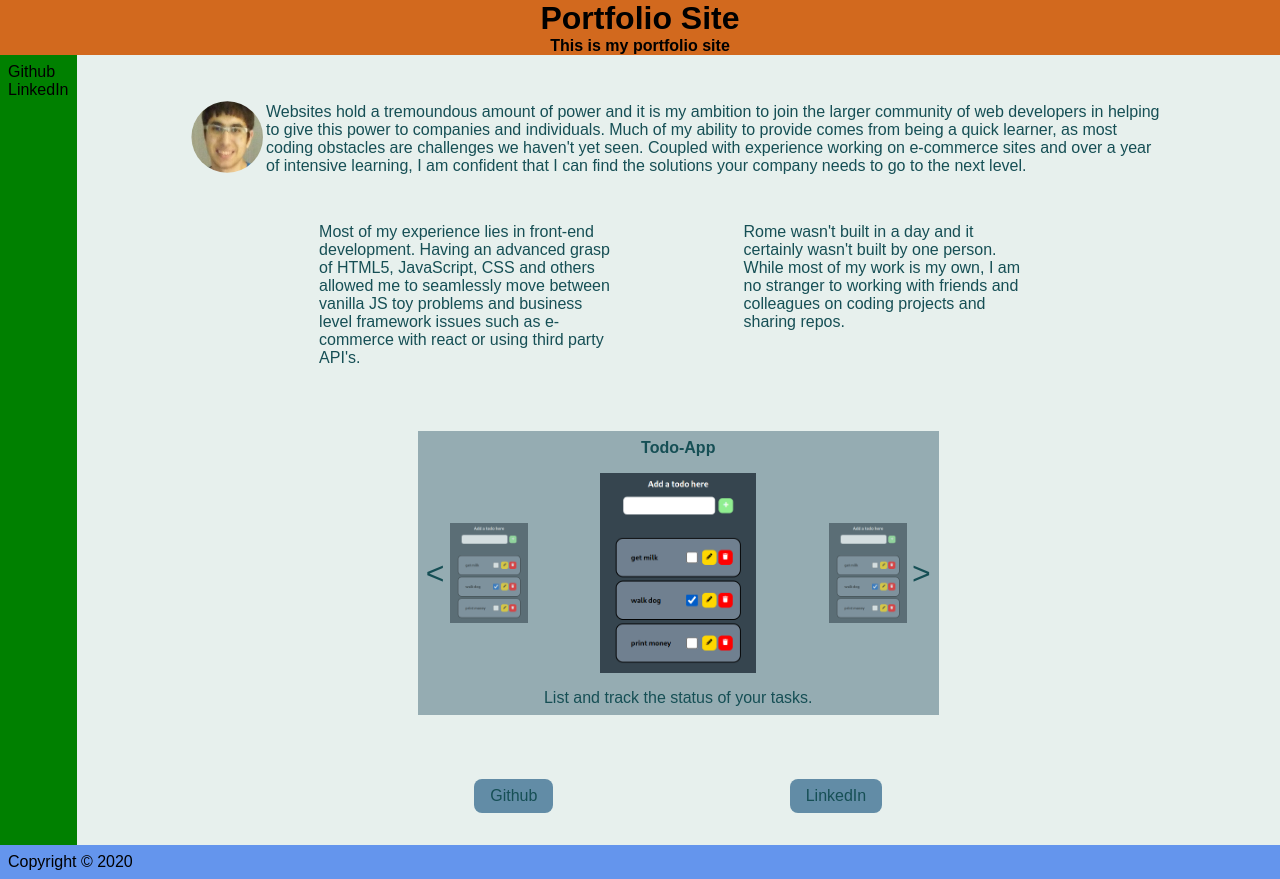
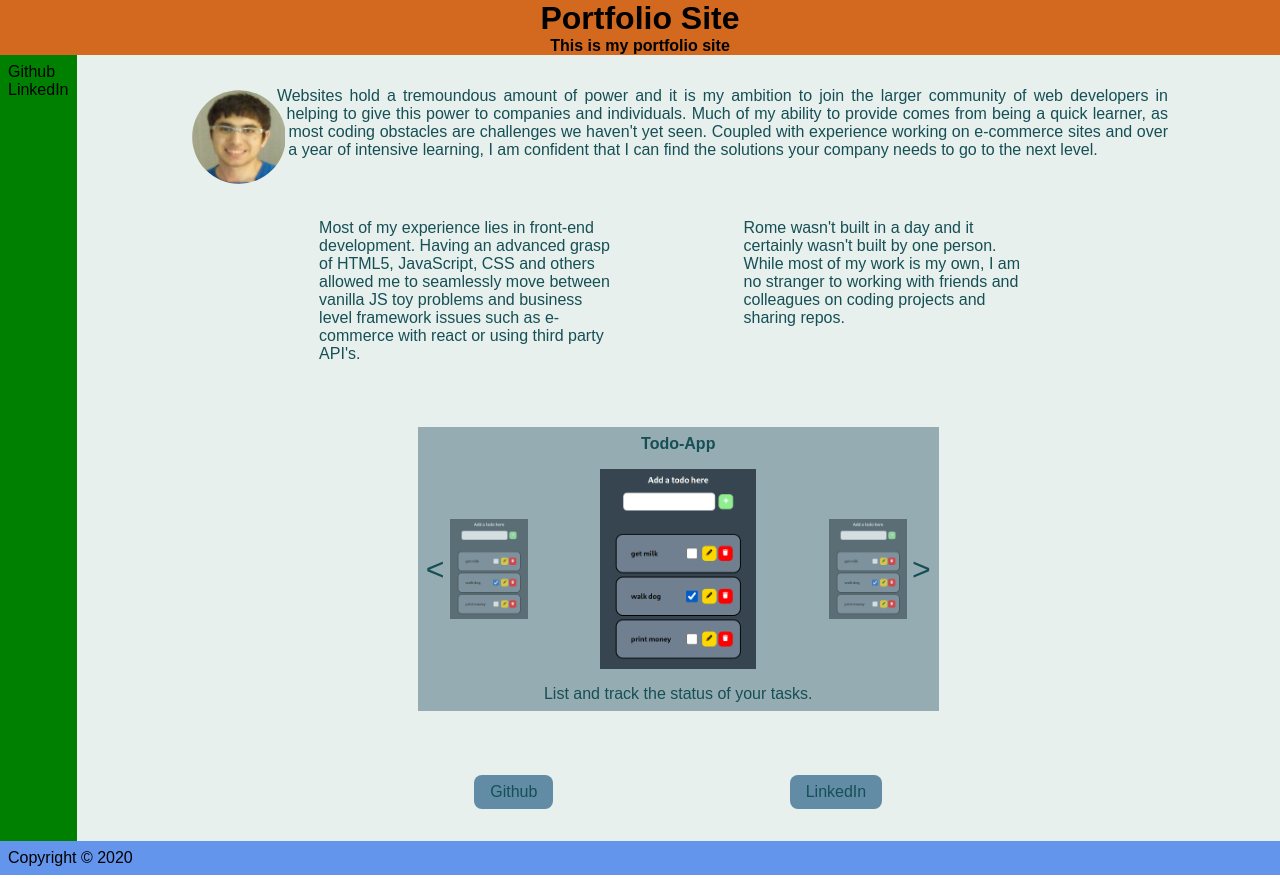
Before and after one commit to aaronrine/portfolio, a React (Create React App) app: page /home in a window 1280 px wide. Built offline with nearby package versions, Linux system fonts and the light colour scheme; a web font is replaced by a local one.

Commit message:
style(Home): float image over text

```diff
--- a/src/components/Home/Home.js
+++ b/src/components/Home/Home.js
@@ -8,9 +8,7 @@ export function Home() {
     <main className="Home">
       <section className="bio">
         <div className="bioCard">
-          <div className="imageWrapper">
-            <img src={profile} alt="A photo of Aaron Rine" />
-          </div>
+          <img src={profile} alt="A photo of Aaron Rine" />
           <p>
             Websites hold a tremoundous amount of power and it is my ambition to
             join the larger community of web developers in helping to give this
--- a/src/components/Home/Home.scss
+++ b/src/components/Home/Home.scss
@@ -13,13 +13,17 @@
     flex-direction: column;
     align-items: center;
     .bioCard {
-      display: flex;
-      justify-content: center;
-      align-items: center;
       margin-bottom: 2rem;
       img {
+        float: left;
+        width: 100px;
         height: 100px;
-        clip-path: circle(40%);
+        border-radius: 50%;
+        padding: 0.2rem;
+        shape-outside: circle(50%);
+      }
+      p {
+        text-align: justify;
       }
     }
     .bioText {
```
Also changed, not shown: 1 other file (tests, documents, lock files or other folders).
